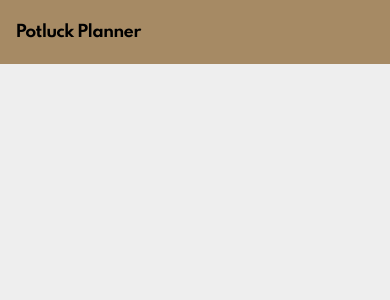
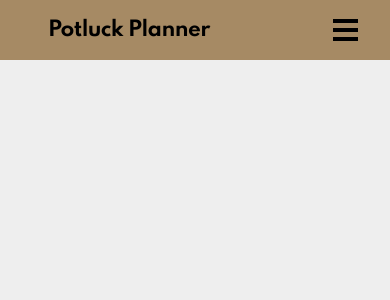
Before and after one commit to rdperry031/front-end, a React (Create React App) app in the folder potluck-planner/: page / in a window 390 px wide. Shown: the top 300 px of the page. Built offline with nearby package versions, Linux system fonts and the light colour scheme.

Commit message:
navbar is functional and responsive, still needs to be styled a bit more

```diff
--- a/potluck-planner/src/components/Header.js
+++ b/potluck-planner/src/components/Header.js
@@ -1,4 +1,4 @@
-import React from "react";
+import React, { useState, useEffect } from "react";
 import { Link } from "react-router-dom";
 import styled from "styled-components";
 
@@ -11,20 +11,150 @@ const StyledHeader = styled.header`
     width: 100%;
     background-color: var(--secondary-color);
 
-    h3 {
-      margin-left: 4%;
+    h2 {
+      margin-left: 3rem;
+    }
+
+    .mobile-nav-links-container,
+    .mobile-nav-menu-btn {
+      display: none;
+      // toggled with js
+    }
+
+    .nav-links-container {
+      display: flex;
+      align-items: center;
+      justify-content: center;
+      margin-right: 3rem;
+
+      a {
+        display: inline-block;
+        text-decoration: none;
+        white-space: nowrap;
+        color: inherit;
+      }
+
+      a:nth-of-type(1) {
+        margin-right: 2rem;
+      }
+
+      a:nth-of-type(2) {
+        padding: 5% 10%;
+        border: 1px solid black;
+        -webkit-transition: 0.5s;
+
+        &:hover {
+          border: 1px solid var(--white);
+          color: var(--white);
+          -webkit-transform-origin: 0% 100%;
+        }
+      }
+    }
+
+    @media only screen and (max-width: 768px) {
+      height: calc(var(--nav-height) - 10px);
+
+      .nav-links-container {
+        display: none;
+      }
+
+      .mobile-nav-menu-btn {
+        display: flex;
+        align-items: center;
+
+        div {
+          margin-right: 2rem;
+        }
+
+        span {
+          display: block;
+          width: 25px;
+          height: 4px;
+          margin: 5px auto;
+          background-color: var(--black);
+        }
+      }
+    }
+  }
+
+  .nav-mobile-active {
+    padding-top: 1rem;
+    flex-wrap: wrap;
+    height: max-content;
+
+    h2,
+    .nav-links-container {
+      flex: 0 0 50%;
+    }
+
+    .mobile-nav-menu-btn {
+      span:nth-of-type(1) {
+        transform: rotate(45deg) translateY(6px);
+      }
+      span:nth-of-type(2) {
+        display: none;
+      }
+      span:nth-of-type(3) {
+        transform: rotate(-45deg) translateY(-6px);
+      }
+    }
+
+    .mobile-nav-links-container {
+      flex: 0 0 100%;
+      display: flex;
+      flex-direction: column;
+      align-items: center;
+      justify-content: space-evenly;
+      height: calc(var(--nav-height) * 2);
+      width: 100%;
     }
   }
 `;
 
 export default function Header() {
+  const [navOpen, setNavOpen] = useState(false);
+
+  const [isDesktop, setDesktop] = useState(window.innerWidth > 768);
+
+  const updateMedia = () => {
+    setDesktop(window.innerWidth > 768);
+  };
+
+  useEffect(() => {
+    window.addEventListener("resize", updateMedia);
+
+    return () => window.removeEventListener("resize", updateMedia);
+  });
+
+  const toggleNav = () => {
+    setNavOpen((prev) => !prev);
+  };
+
   return (
     <StyledHeader>
-      <nav>
-        <h3>Potluck Planner </h3>
+      <nav className={navOpen && !isDesktop ? "nav-mobile-active" : null}>
+        <h2>Potluck Planner </h2>
         <div className="nav-links-container">
-          <Link />
-          <Link />
+          <Link to="/login">Login</Link>
+          <Link to="/signup"> Sign Up</Link>
+        </div>
+
+        <div onClick={toggleNav} className="mobile-nav-menu-btn">
+          <div>
+            <span className="bar"></span>
+            <span className="bar"></span>
+            <span className="bar"></span>
+          </div>
+        </div>
+
+        <div className="mobile-nav-links-container ">
+          <Link onClick={toggleNav} to="/login">
+            Login
+          </Link>
+          <Link onClick={toggleNav} to="/signup">
+            {" "}
+            Sign Up
+          </Link>
         </div>
       </nav>
     </StyledHeader>
--- a/potluck-planner/src/index.css
+++ b/potluck-planner/src/index.css
@@ -1,12 +1,18 @@
 @import url("../src/reset.css");
+
+/* Tablet breakpoint: 768px */
+/* Mobile breakpoint 480px */
 
 /* Using root so we can have one place for constant css styles */
 :root {
-  --nav-height: 64px;
+  --nav-height: 70px;
   --primary-color: #eeeeee;
   --secondary-color: #a68a64;
   --accent-color: #84a98c;
   --main-text-color: black;
+  --white: #ffffff;
+  --black: black;
+  --tablet-break-point: 768px;
 }
 
 /* Universal Styling */
@@ -39,6 +45,10 @@ h4 {
   letter-spacing: -0.016rem;
 }
 
+a {
+  font-weight: 500;
+}
+
 p {
   font-weight: 500;
   font-size: 0.75rem;
```
